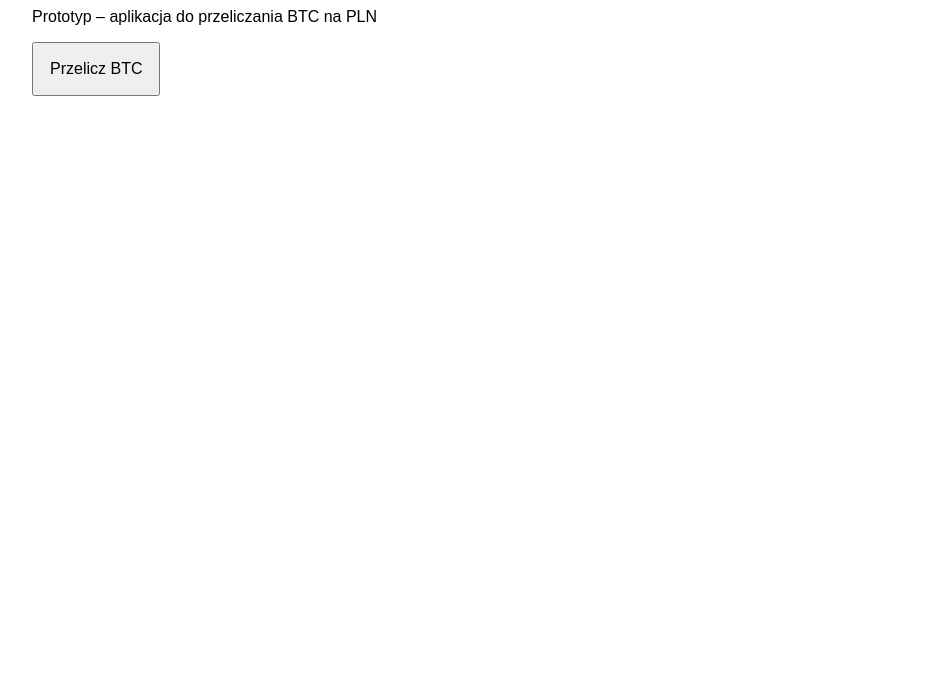
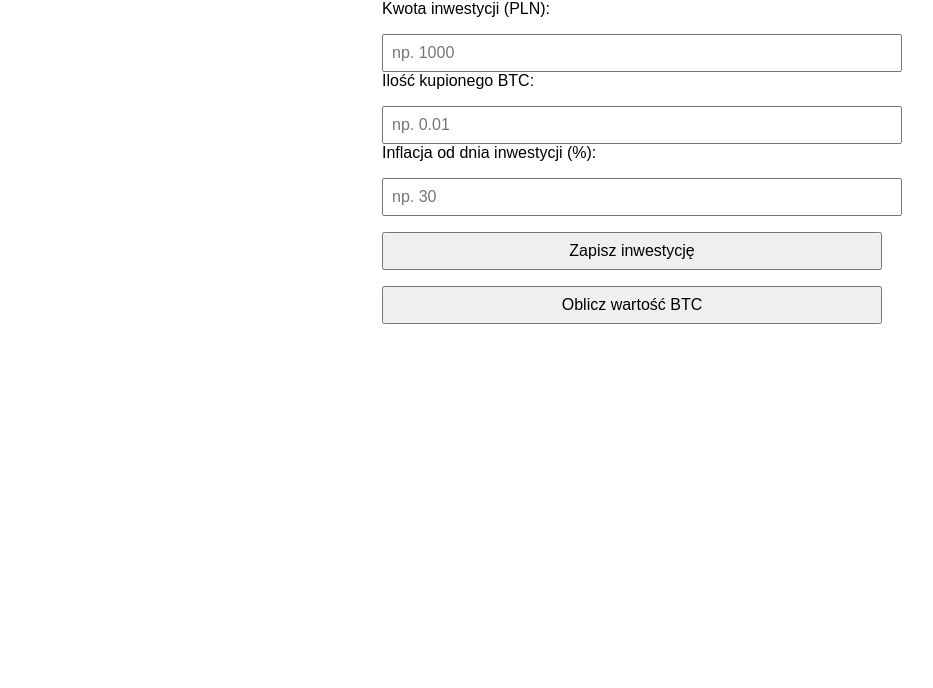
Before and after one commit to MarekOtulakowski/BitPlnWeb, a plain HTML site: page index.html in a window 1280 px wide. Shown: the part 112-800 px from the top of the page, without its empty margins (8-941 px from the left). Drawn offline with Linux system fonts and the light colour scheme.

Commit message:
Update index.html

```diff
--- a/index.html
+++ b/index.html
@@ -1,3 +1,4 @@
+
 <!DOCTYPE html>
 <html lang="pl">
 <head>
@@ -8,13 +9,79 @@
   <link rel="apple-touch-icon" href="https://upload.wikimedia.org/wikipedia/commons/4/46/Bitcoin.svg">
   <title>BitPLN</title>
   <style>
-    body { font-family: sans-serif; padding: 2rem; }
-    button { padding: 1rem; font-size: 1rem; }
+    body { font-family: sans-serif; padding: 2rem; max-width: 500px; margin: auto; }
+    input, button { display: block; margin-top: 1rem; padding: 0.5rem; font-size: 1rem; width: 100%; }
+    #wynik { margin-top: 2rem; font-weight: bold; white-space: pre-line; }
   </style>
 </head>
 <body>
   <h1>BitPLN</h1>
-  <p>Prototyp – aplikacja do przeliczania BTC na PLN</p>
-  <button onclick="alert('Witaj! Tu pojawi się funkcja przeliczania.')">Przelicz BTC</button>
+
+  <label>Kwota inwestycji (PLN):
+    <input type="number" id="kwota" placeholder="np. 1000" />
+  </label>
+
+  <label>Ilość kupionego BTC:
+    <input type="number" id="btc" step="0.000001" placeholder="np. 0.01" />
+  </label>
+
+  <label>Inflacja od dnia inwestycji (%):
+    <input type="number" id="inflacja" step="0.1" placeholder="np. 30" />
+  </label>
+
+  <button onclick="zapiszInwestycje()">Zapisz inwestycję</button>
+  <button onclick="oblicz()">Oblicz wartość BTC</button>
+
+  <div id="wynik"></div>
+
+  <script>
+    async function pobierzKursBTC() {
+      const res = await fetch('https://api.coindesk.com/v1/bpi/currentprice/PLN.json');
+      const dane = await res.json();
+      return dane.bpi.PLN.rate_float;
+    }
+
+    function zapiszInwestycje() {
+      const kwota = parseFloat(document.getElementById("kwota").value);
+      const btc = parseFloat(document.getElementById("btc").value);
+      const inflacja = parseFloat(document.getElementById("inflacja").value) || 0;
+
+      if (!isNaN(kwota) && !isNaN(btc)) {
+        localStorage.setItem("bitpln", JSON.stringify({ kwota, btc, inflacja }));
+        alert("Zapisano!");
+      }
+    }
+
+    async function oblicz() {
+      const dane = JSON.parse(localStorage.getItem("bitpln"));
+      if (!dane) {
+        alert("Najpierw zapisz inwestycję.");
+        return;
+      }
+
+      const kurs = await pobierzKursBTC();
+      const wartosc = dane.btc * kurs;
+      const roznicaNominalna = wartosc - dane.kwota;
+
+      // Uwzględnij inflację
+      const inflacjaProcent = dane.inflacja || 0;
+      const kwotaPoInflacji = dane.kwota * (1 + inflacjaProcent / 100);
+      const roznicaRealna = wartosc - kwotaPoInflacji;
+
+      document.getElementById("wynik").innerText =
+        `Aktualna wartość BTC: ${wartosc.toFixed(2)} PLN\n` +
+        `Zysk/Strata nominalna: ${roznicaNominalna.toFixed(2)} PLN\n` +
+        `Zysk/Strata realna (po inflacji ${inflacjaProcent}%): ${roznicaRealna.toFixed(2)} PLN`;
+    }
+
+    // Automatyczne wstawienie poprzednich danych
+    const dane = JSON.parse(localStorage.getItem("bitpln"));
+    if (dane) {
+      document.getElementById("kwota").value = dane.kwota;
+      document.getElementById("btc").value = dane.btc;
+      document.getElementById("inflacja").value = dane.inflacja || "";
+      oblicz();
+    }
+  </script>
 </body>
 </html>
```
